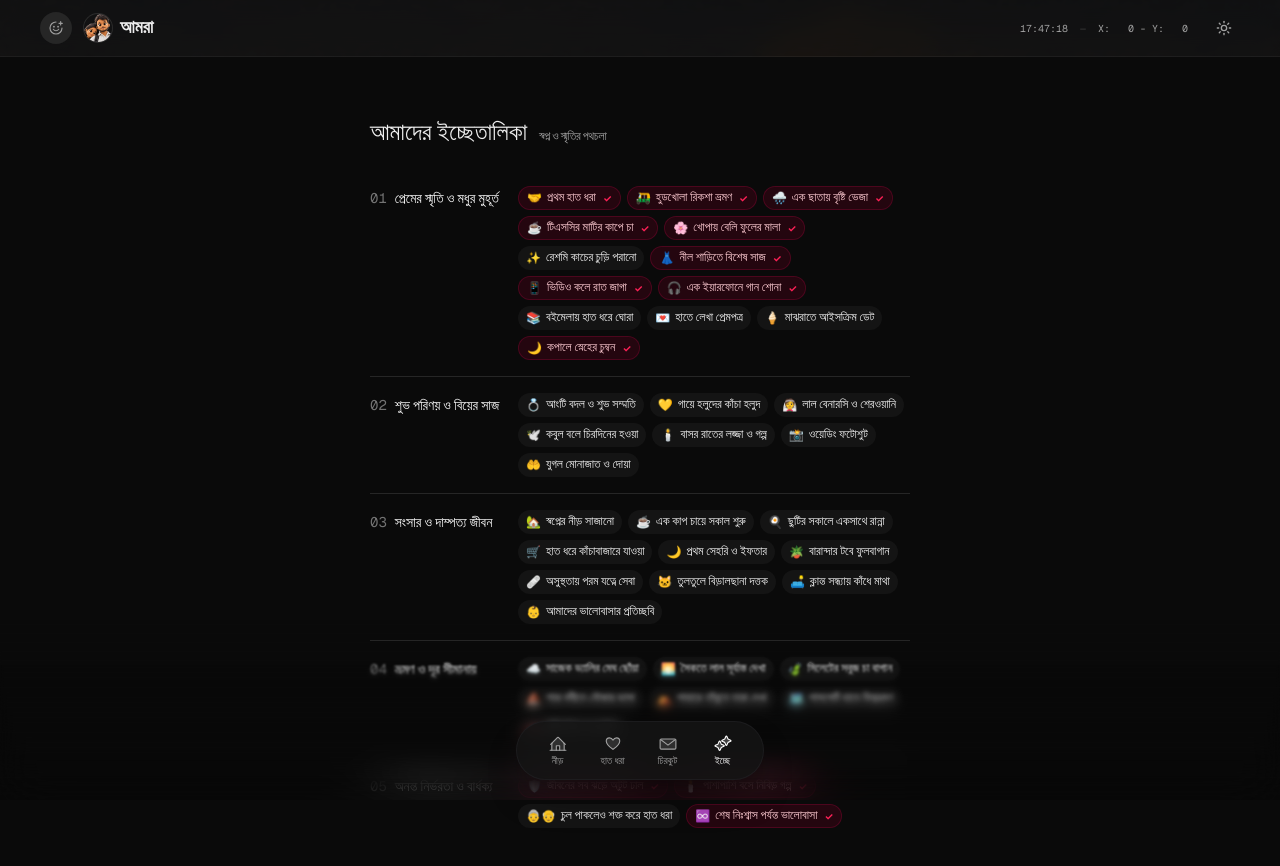
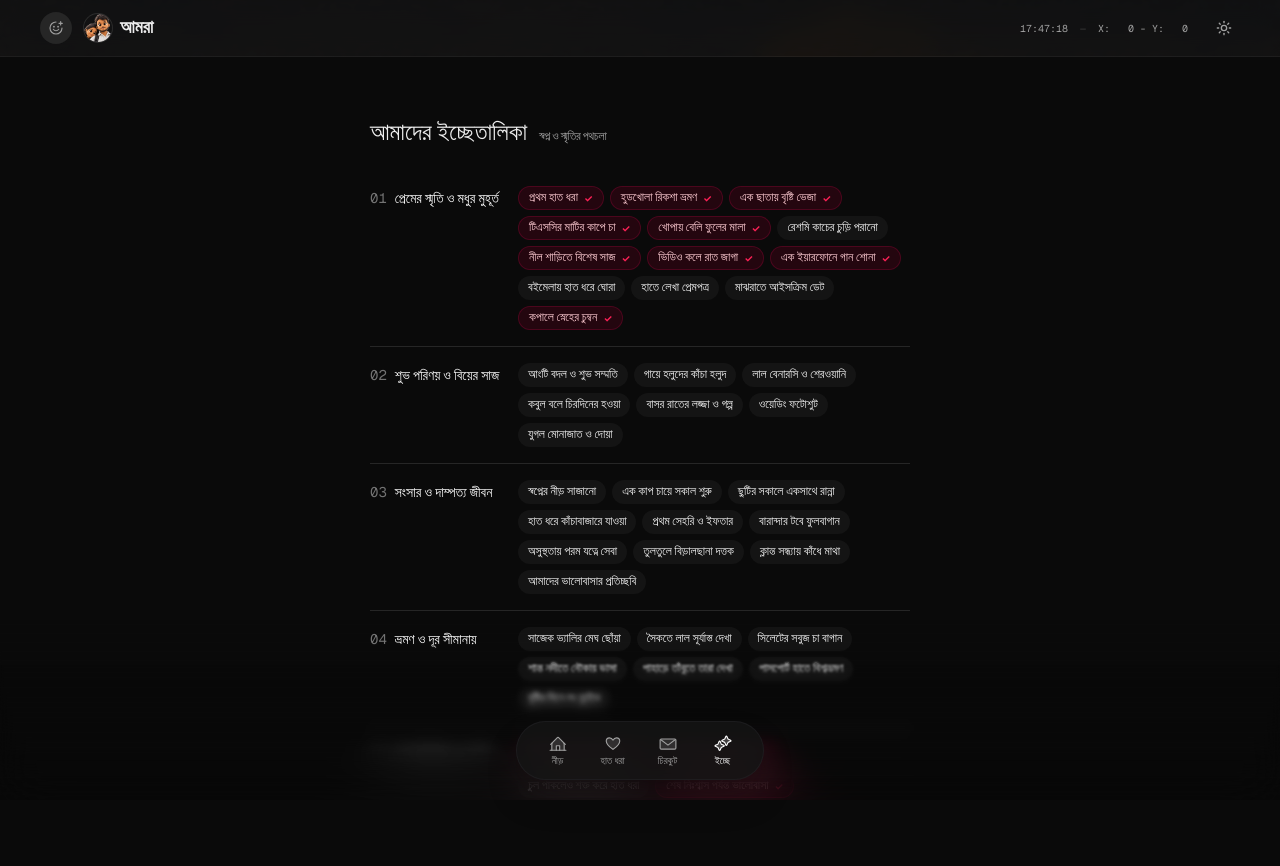
Before and after one commit to fiftee15n/9November, a Next.js app: page /skills in a window 1280 px wide. Shown: the top 866 px of the page. Built offline with nearby package versions, Linux system fonts and the light colour scheme; what react-apple-emojis would draw is missing.

Commit message:
style(icche): remove emoji icons from pills for clean typographic look

```diff
--- a/app/skills/page.tsx
+++ b/app/skills/page.tsx
@@ -16,71 +16,71 @@ const BUCKET_LIST = [
     index: "01",
     name: "প্রেমের স্মৃতি ও মধুর মুহূর্ত",
     items: [
-      { name: "প্রথম হাত ধরা", icon: "🤝", done: true },
-      { name: "হুডখোলা রিকশা ভ্রমণ", icon: "🛺", done: true },
-      { name: "এক ছাতায় বৃষ্টি ভেজা", icon: "🌧️", done: true },
-      { name: "টিএসসির মাটির কাপে চা", icon: "☕", done: true },
-      { name: "খোপায় বেলি ফুলের মালা", icon: "🌸", done: true },
-      { name: "রেশমি কাচের চুড়ি পরানো", icon: "✨", done: false },
-      { name: "নীল শাড়িতে বিশেষ সাজ", icon: "👗", done: true },
-      { name: "ভিডিও কলে রাত জাগা", icon: "📱", done: true },
-      { name: "এক ইয়ারফোনে গান শোনা", icon: "🎧", done: true },
-      { name: "বইমেলায় হাত ধরে ঘোরা", icon: "📚", done: false },
-      { name: "হাতে লেখা প্রেমপত্র", icon: "💌", done: false },
-      { name: "মাঝরাতে আইসক্রিম ডেট", icon: "🍦", done: false },
-      { name: "কপালে স্নেহের চুম্বন", icon: "🌙", done: true },
+      { name: "প্রথম হাত ধরা", done: true },
+      { name: "হুডখোলা রিকশা ভ্রমণ", done: true },
+      { name: "এক ছাতায় বৃষ্টি ভেজা", done: true },
+      { name: "টিএসসির মাটির কাপে চা", done: true },
+      { name: "খোপায় বেলি ফুলের মালা", done: true },
+      { name: "রেশমি কাচের চুড়ি পরানো", done: false },
+      { name: "নীল শাড়িতে বিশেষ সাজ", done: true },
+      { name: "ভিডিও কলে রাত জাগা", done: true },
+      { name: "এক ইয়ারফোনে গান শোনা", done: true },
+      { name: "বইমেলায় হাত ধরে ঘোরা", done: false },
+      { name: "হাতে লেখা প্রেমপত্র", done: false },
+      { name: "মাঝরাতে আইসক্রিম ডেট", done: false },
+      { name: "কপালে স্নেহের চুম্বন", done: true },
     ],
   },
   {
     index: "02",
     name: "শুভ পরিণয় ও বিয়ের সাজ",
     items: [
-      { name: "আংটি বদল ও শুভ সম্মতি", icon: "💍", done: false },
-      { name: "গায়ে হলুদের কাঁচা হলুদ", icon: "💛", done: false },
-      { name: "লাল বেনারসি ও শেরওয়ানি", icon: "👰", done: false },
-      { name: "কবুল বলে চিরদিনের হওয়া", icon: "🕊️", done: false },
-      { name: "বাসর রাতের লজ্জা ও গল্প", icon: "🕯️", done: false },
-      { name: "ওয়েডিং ফটোশুট", icon: "📸", done: false },
-      { name: "যুগল মোনাজাত ও দোয়া", icon: "🤲", done: false },
+      { name: "আংটি বদল ও শুভ সম্মতি", done: false },
+      { name: "গায়ে হলুদের কাঁচা হলুদ", done: false },
+      { name: "লাল বেনারসি ও শেরওয়ানি", done: false },
+      { name: "কবুল বলে চিরদিনের হওয়া", done: false },
+      { name: "বাসর রাতের লজ্জা ও গল্প", done: false },
+      { name: "ওয়েডিং ফটোশুট", done: false },
+      { name: "যুগল মোনাজাত ও দোয়া", done: false },
     ],
   },
   {
     index: "03",
     name: "সংসার ও দাম্পত্য জীবন",
     items: [
-      { name: "স্বপ্নের নীড় সাজানো", icon: "🏡", done: false },
-      { name: "এক কাপ চায়ে সকাল শুরু", icon: "☕", done: false },
-      { name: "ছুটির সকালে একসাথে রান্না", icon: "🍳", done: false },
-      { name: "হাত ধরে কাঁচাবাজারে যাওয়া", icon: "🛒", done: false },
-      { name: "প্রথম সেহরি ও ইফতার", icon: "🌙", done: false },
-      { name: "বারান্দার টবে ফুলবাগান", icon: "🪴", done: false },
-      { name: "অসুস্থতায় পরম যত্নে সেবা", icon: "🩹", done: false },
-      { name: "তুলতুলে বিড়ালছানা দত্তক", icon: "🐱", done: false },
-      { name: "ক্লান্ত সন্ধ্যায় কাঁধে মাথা", icon: "🛋️", done: false },
-      { name: "আমাদের ভালোবাসার প্রতিচ্ছবি", icon: "👶", done: false },
+      { name: "স্বপ্নের নীড় সাজানো", done: false },
+      { name: "এক কাপ চায়ে সকাল শুরু", done: false },
+      { name: "ছুটির সকালে একসাথে রান্না", done: false },
+      { name: "হাত ধরে কাঁচাবাজারে যাওয়া", done: false },
+      { name: "প্রথম সেহরি ও ইফতার", done: false },
+      { name: "বারান্দার টবে ফুলবাগান", done: false },
+      { name: "অসুস্থতায় পরম যত্নে সেবা", done: false },
+      { name: "তুলতুলে বিড়ালছানা দত্তক", done: false },
+      { name: "ক্লান্ত সন্ধ্যায় কাঁধে মাথা", done: false },
+      { name: "আমাদের ভালোবাসার প্রতিচ্ছবি", done: false },
     ],
   },
   {
     index: "04",
     name: "ভ্রমণ ও দূর সীমানায়",
     items: [
-      { name: "সাজেক ভ্যালির মেঘ ছোঁয়া", icon: "☁️", done: false },
-      { name: "সৈকতে লাল সূর্যাস্ত দেখা", icon: "🌅", done: false },
-      { name: "সিলেটের সবুজ চা বাগান", icon: "🍃", done: false },
-      { name: "শান্ত নদীতে নৌকায় ভাসা", icon: "⛵", done: false },
-      { name: "পাহাড়ে তাঁবুতে তারা দেখা", icon: "⛺", done: false },
-      { name: "পাসপোর্ট হাতে বিশ্বভ্রমণ", icon: "🗺️", done: false },
-      { name: "বৃষ্টির দিনে লং ড্রাইভ", icon: "🚗", done: false },
+      { name: "সাজেক ভ্যালির মেঘ ছোঁয়া", done: false },
+      { name: "সৈকতে লাল সূর্যাস্ত দেখা", done: false },
+      { name: "সিলেটের সবুজ চা বাগান", done: false },
+      { name: "শান্ত নদীতে নৌকায় ভাসা", done: false },
+      { name: "পাহাড়ে তাঁবুতে তারা দেখা", done: false },
+      { name: "পাসপোর্ট হাতে বিশ্বভ্রমণ", done: false },
+      { name: "বৃষ্টির দিনে লং ড্রাইভ", done: false },
     ],
   },
   {
     index: "05",
     name: "অনন্ত নির্ভরতা ও বার্ধক্য",
     items: [
-      { name: "জীবনের সব ঝড়ে অটুট ঢাল", icon: "🛡️", done: true },
-      { name: "পাশাপাশি বসে নিবিড় গল্প", icon: "🕯️", done: true },
-      { name: "চুল পাকলেও শক্ত করে হাত ধরা", icon: "👵👴", done: false },
-      { name: "শেষ নিঃশ্বাস পর্যন্ত ভালোবাসা", icon: "♾️", done: true },
+      { name: "জীবনের সব ঝড়ে অটুট ঢাল", done: true },
+      { name: "পাশাপাশি বসে নিবিড় গল্প", done: true },
+      { name: "চুল পাকলেও শক্ত করে হাত ধরা", done: false },
+      { name: "শেষ নিঃশ্বাস পর্যন্ত ভালোবাসা", done: true },
     ],
   },
 ];
@@ -150,13 +150,12 @@ export default function SkillsPage() {
                   {group.items.map((item) => (
                     <span
                       key={item.name}
-                      className={`flex h-6 items-center gap-[5px] rounded-full px-2 transition-colors ${
+                      className={`flex h-6 items-center rounded-full px-2.5 transition-colors ${
                         item.done
                           ? "bg-rose-50 text-rose-800 dark:bg-rose-950/40 dark:text-rose-200 border border-rose-200/60 dark:border-rose-900/40"
                           : "bg-neutral-100 text-neutral-800 dark:bg-neutral-900/80 dark:text-neutral-100"
                       }`}
                     >
-                      <span className="text-[12px]">{item.icon}</span>
                       <span
                         className="text-[12px] leading-4"
                         style={{ fontFamily: "var(--font-bengali)" }}
@@ -164,7 +163,7 @@ export default function SkillsPage() {
                         {item.name}
                       </span>
                       {item.done && (
-                        <span className="text-[10px] text-rose-500 font-bold ml-0.5">
+                        <span className="text-[10px] text-rose-500 font-bold ml-1.5">
                           ✓
                         </span>
                       )}
```
